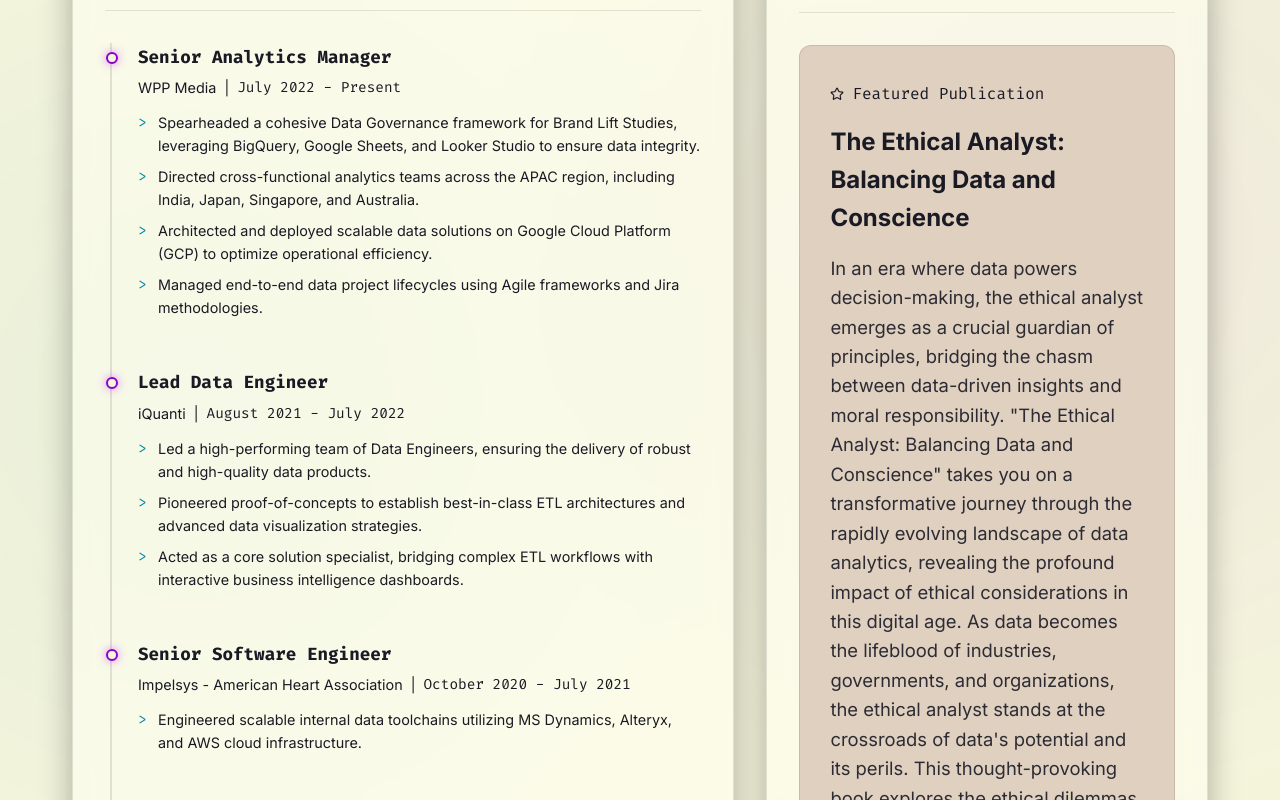
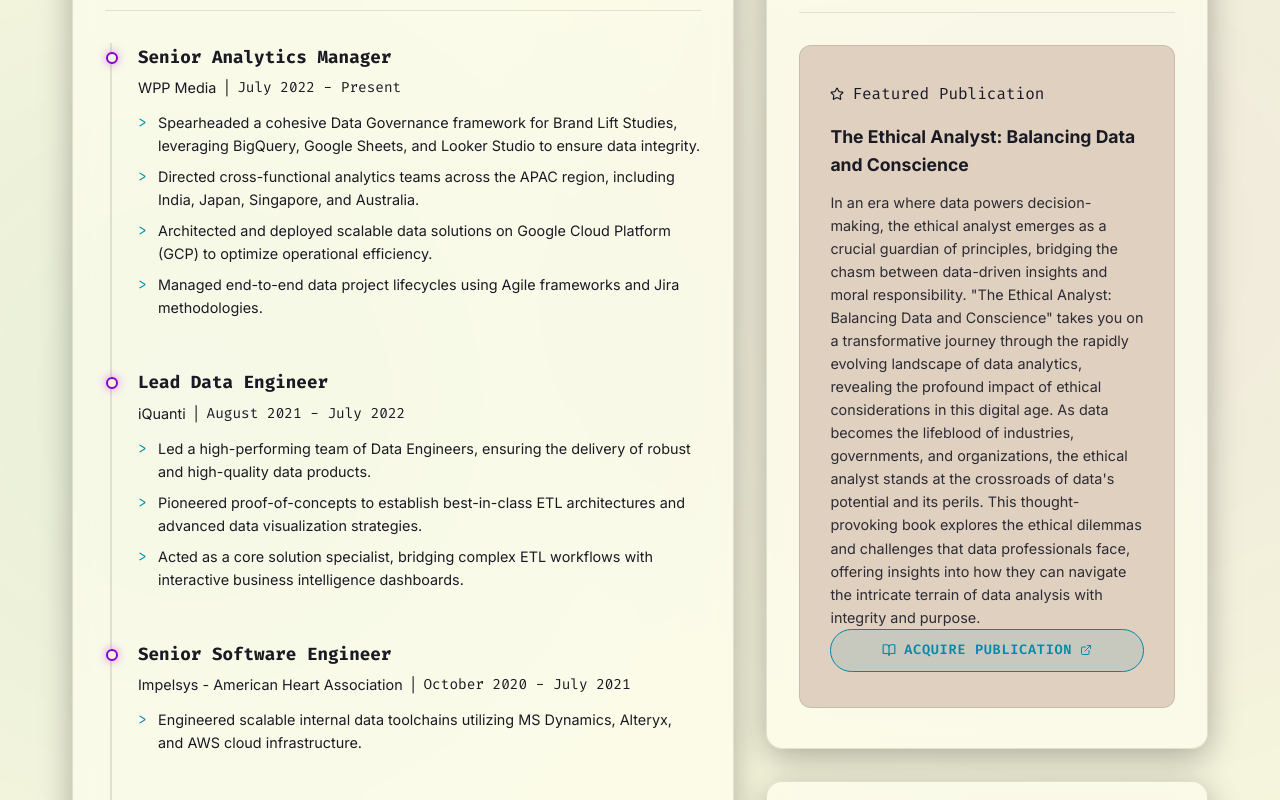
Before and after one commit to inayansingh/nayansingh, a React (Vite) app: page / in a window 1280 px wide. Shown: the part 800-1600 px from the top of the page. Built offline with nearby package versions, Linux system fonts and the light colour scheme.

Commit message:
style(ui): downscale publications typography to perfectly match experience log layout

```diff
--- a/src/pages/Home.css
+++ b/src/pages/Home.css
@@ -209,19 +209,21 @@
 .academic-title {
   color: var(--text-primary);
   font-family: inherit;
+  font-size: 1.1rem; /* Matches Experience h4 */
 }
 
 .academic-text {
-  font-size: 1.15rem;
+  font-size: 0.9rem; /* Matches Experience content */
   opacity: 0.9;
 }
 
 .academic-btn {
   display: inline-flex;
   align-items: center;
-  padding: 1rem 2.5rem;
+  padding: 0.6rem 1.5rem;
   border-radius: 30px;
   font-family: 'Fira Code', monospace;
+  font-size: 0.85rem;
   font-weight: 600;
   text-transform: uppercase;
   letter-spacing: 0.05em;
--- a/src/pages/Home.jsx
+++ b/src/pages/Home.jsx
@@ -88,21 +88,21 @@
                   <span>Featured Publication</span>
                 </div>
 
-                <h4 className="academic-title text-2xl text-primary font-bold mb-4 leading-tight group-hover:text-accent-cyan transition-colors duration-500">
+                <h4 className="academic-title text-primary font-bold mb-3 leading-tight group-hover:text-accent-cyan transition-colors duration-500">
                   {pub.title}
                 </h4>
 
-                <div className="academic-desc-container my-5">
-                  <p className="academic-text text-secondary text-base leading-relaxed whitespace-pre-line">
+                <div className="academic-desc-container my-4">
+                  <p className="academic-text text-secondary leading-relaxed whitespace-pre-line">
                     {pub.description}
                   </p>
                 </div>
 
                 <div className="pt-4 border-t border-glass-border overflow-hidden">
                   <a href={pub.link} target="_blank" rel="noopener noreferrer" className="academic-btn btn btn-primary w-full justify-center mt-2 group-hover:shadow-[0_0_15px_rgba(189,0,255,0.4)] transition-all">
-                    <BookOpen size={16} />
-                    <span className="text-base">Acquire Publication</span>
-                    <ExternalLink size={14} className="ml-2 opacity-70" />
+                    <BookOpen size={14} />
+                    <span>Acquire Publication</span>
+                    <ExternalLink size={12} className="ml-2 opacity-70" />
                   </a>
                 </div>
               </div>
```
